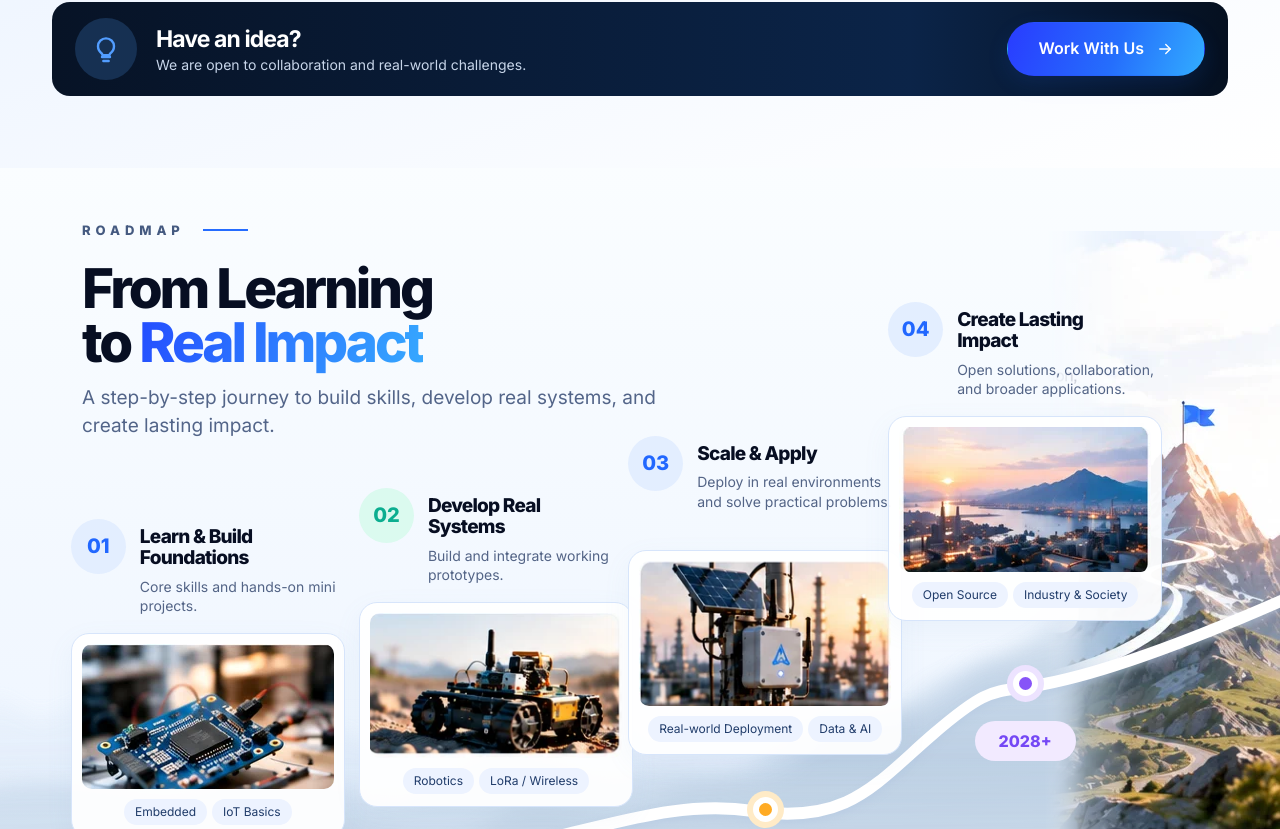
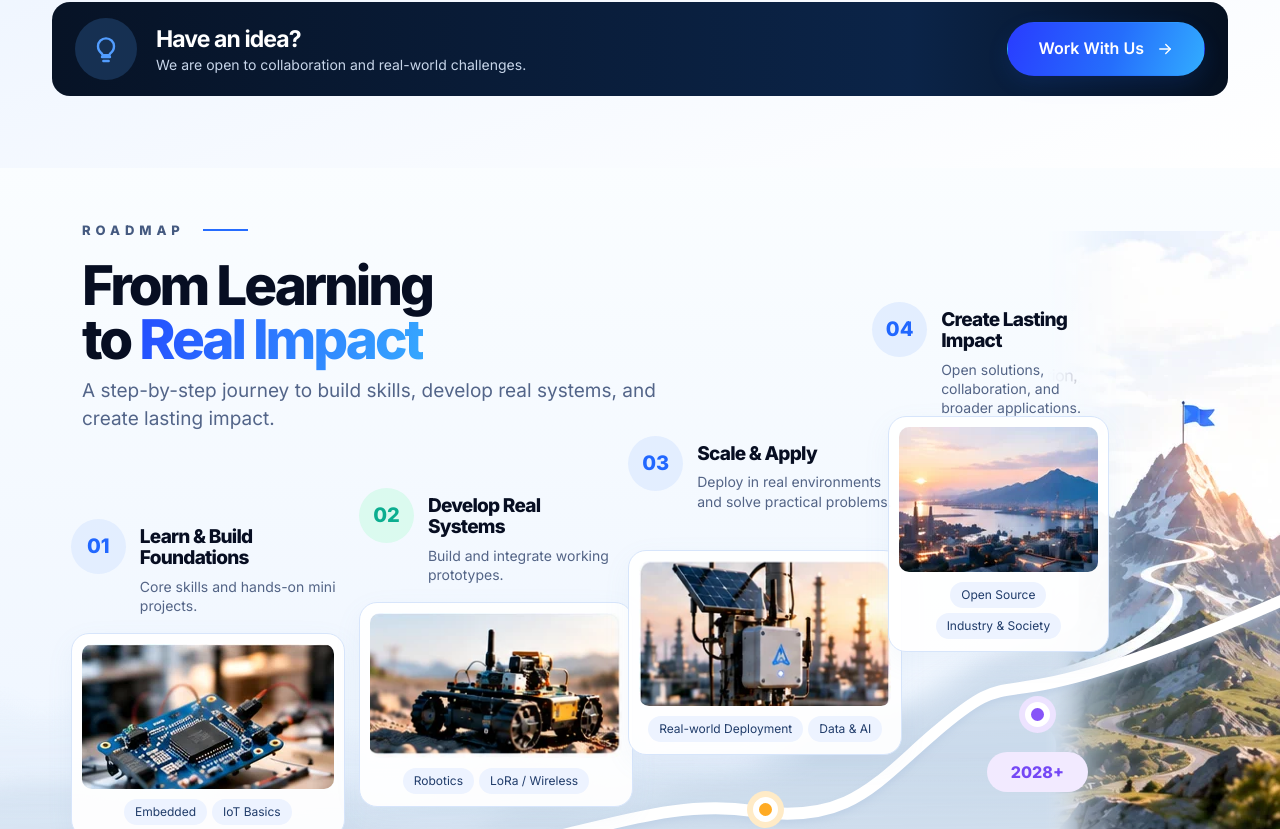
Before and after one commit to khanhpn308/landing_page, a React (Vite) app: page / in a window 1280 px wide. Shown: the part 3771-4600 px from the top of the page. Built offline with nearby package versions, Linux system fonts and the light colour scheme.

Commit message:
fix(roadmap): align final milestone and protect year labels at 1908px

```diff
--- a/src/styles.css
+++ b/src/styles.css
@@ -409,3 +409,22 @@
 @media(max-width:900px){
  .roadmap-landscape{left:0;width:100%;opacity:.4}
 }
+
+
+/* Last-mile Roadmap optical alignment and safe widescreen milestone clearance. */
+@media(min-width:1221px){
+  .roadmap-landscape{opacity:.61}
+  .roadmap-top h2{margin-top:20px;margin-bottom:10px}
+  .milestone-4{width:18.75%;max-width:266px}
+  .milestone-4 .milestone-head{transform:translateX(-16px)}
+  .milestone-4 .milestone-dot,
+  .milestone-4 .milestone-year{position:relative;left:39px}
+}
+@media(min-width:1700px){
+  .roadmap-scene{height:900px}
+  .roadmap-path{height:786px}
+  .milestone-4{width:18.75%;max-width:none}
+  .roadmap-landscape{height:900px}
+  .roadmap-mountain{bottom:112px}
+}
+/* The 900px tablet layout intentionally remains a two-column flow. */
```
